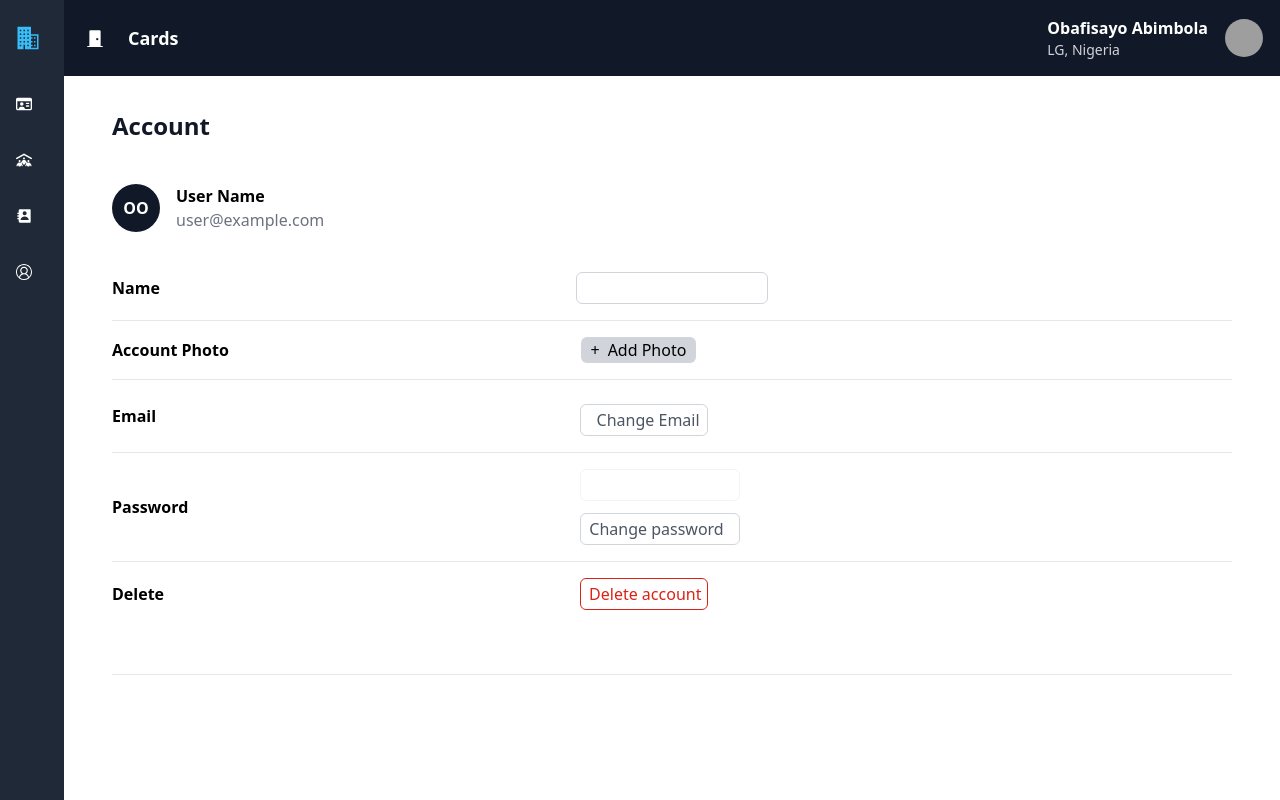
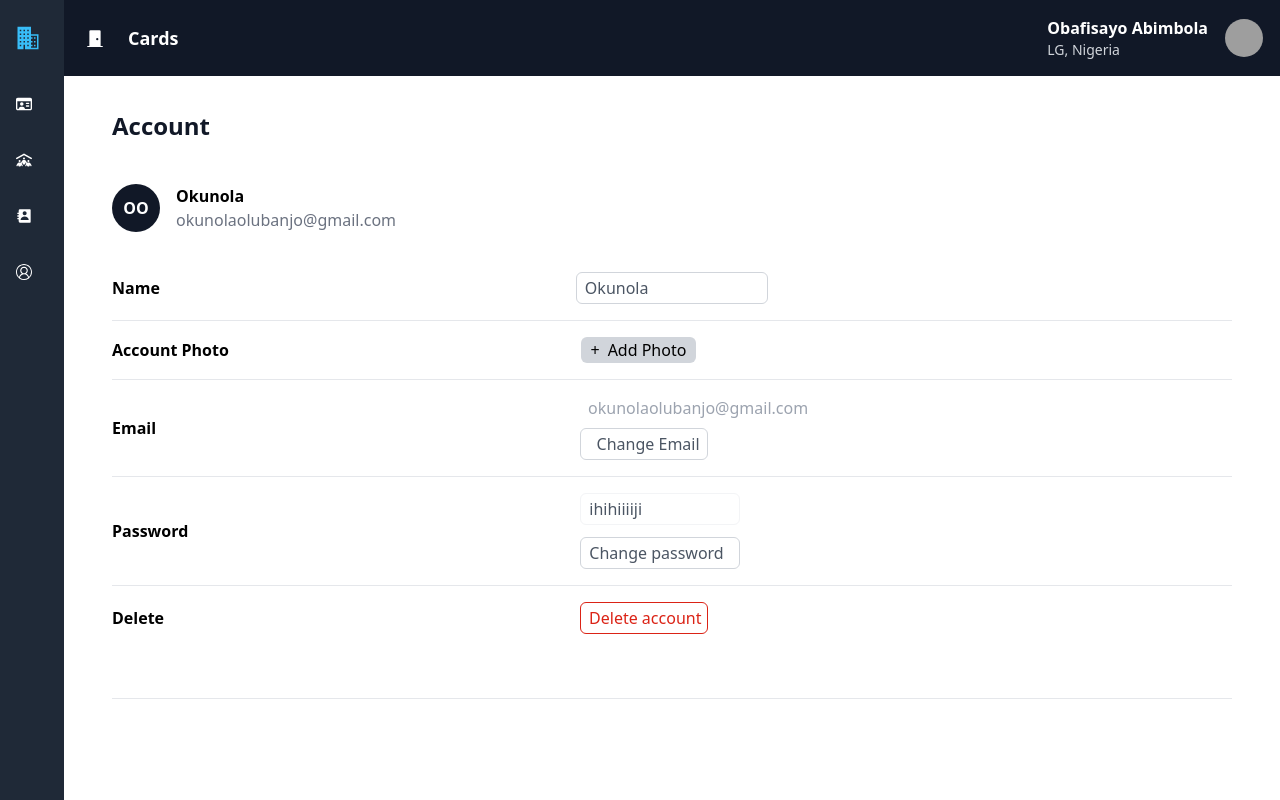
Before and after one commit to obafisayo/digital-business-card, a React (Create React App) app: page /app/account in a window 1280 px wide. Built offline with nearby package versions, Linux system fonts and the light colour scheme; grey boxes are pictures that could not be loaded.

Commit message:
Finished the Ui and wants to start the dynamic functionality

```diff
--- a/src/pages/appPage/account/Account.jsx
+++ b/src/pages/appPage/account/Account.jsx
@@ -1,38 +1,28 @@
-import React, { useEffect, useState } from 'react';
+import React from 'react';
+import { useState } from 'react';
+
 const Account = () => {
-  const [user, setUser] = useState({
-    name: '',
-    email: '',
-    password: ''
-  });
-  useEffect(() => {
-    const storedUser = localStorage.getItem('user');
-    if (storedUser) {
-      setUser(JSON.parse(storedUser));
-    }
-  }, []);
-
-  const getUserInitials = (name) => {
-    return name ? name.split(' ').map(part => part[0]).join('') : 'OO';
-  };
-
+  const [username, setUsername] = useState('');
+  const [email, setEmail] = useState('');
+  const [error, setError] = useState('')
+  const [success, setSuccess] = useState('');
 
   return (
     <div className='ml-[3rem] mt-[2rem] mr-[3rem]'>
       <h2 className='font-bold text-[24px] text-[#111827]'>Account</h2>
       <div className='flex items-center gap-4'>
         <div className='flex justify-center items-center w-12 h-12 bg-[#111827] rounded-full my-10'>
-          <p className='text-white font-semibold'>{getUserInitials(user.name)}</p>
+          <p className='text-white font-semibold'>OO</p>
         </div>
         <div>
-          <p className='font-bold'>{user.name || "User Name"}</p>
-          <p className='text-gray-500'>{user.email || "user@example.com"}</p>
+          <p className='font-bold'>Okunola</p>
+          <p className='text-gray-500'>okunolaolubanjo@gmail.com</p>
         </div>
       </div>
       <div className='flex items-center gap-[10.5rem] md:gap-[26rem]'>
         <p className='font-semibold'>Name</p>
         <div className='flex items-center w-[12rem] h-[2rem] rounded-md border border-gray-300'>
-          <p className='text-gray-600 pl-2'>{user.name}</p>
+          <p className='text-gray-600 pl-2'>Okunola</p>
         </div>
       </div>
       <hr className='mt-[1rem]' />
@@ -47,7 +37,7 @@ const Account = () => {
       <div className='flex flex-row items-center gap-[11rem] md:gap-[26.5rem] mt-4'>
       <p className='font-semibold'>Email</p>
       <div className='flex flex-col gap-2'>
-      <p className='text-gray-400 pl-2'>{user.email}</p>
+      <p className='text-gray-400 pl-2'>okunolaolubanjo@gmail.com</p>
       <div className='flex justify-center items-center w-[8rem] h-[2rem] rounded-md border border-gray-300'>
         <p className='text-gray-600 pl-2'>Change Email</p>
       </div>
@@ -58,7 +48,7 @@ const Account = () => {
       <p className='font-semibold'>Password</p>
       <div className='flex flex-col gap-3'>
       <div className='flex items-center w-[10rem] h-[2em] rounded-md border border-gray-100'>
-        <p className='text-gray-600 pl-2'>{user.password}</p>
+        <p className='text-gray-600 pl-2'>ihihiiiiji</p>
       </div>
       <div className='flex items-center w-[10rem] h-[2rem] rounded-md border border-gray-300'>
         <p className='text-gray-600 pl-2'>Change password</p>
```
Also changed, not shown: 1 other file (tests, documents, lock files or other folders).
